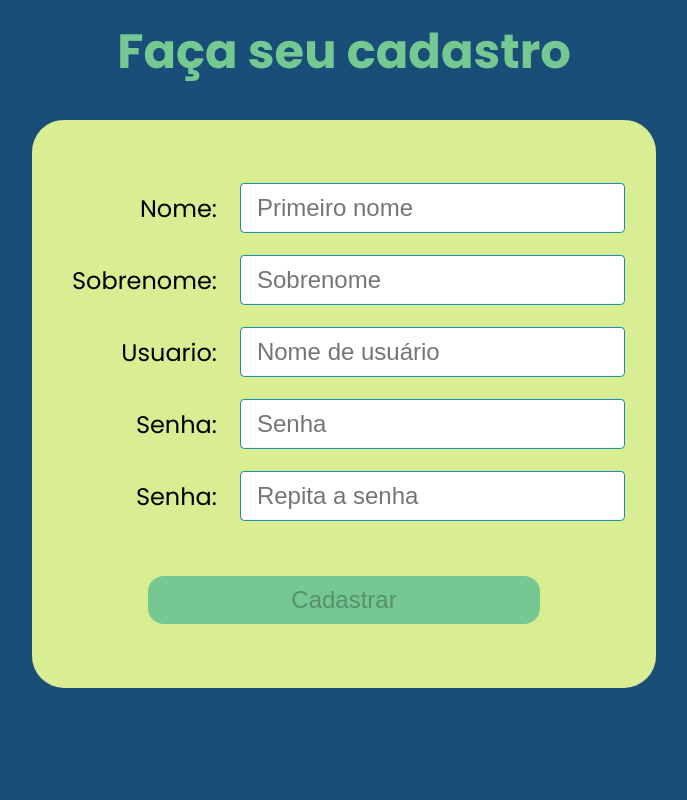
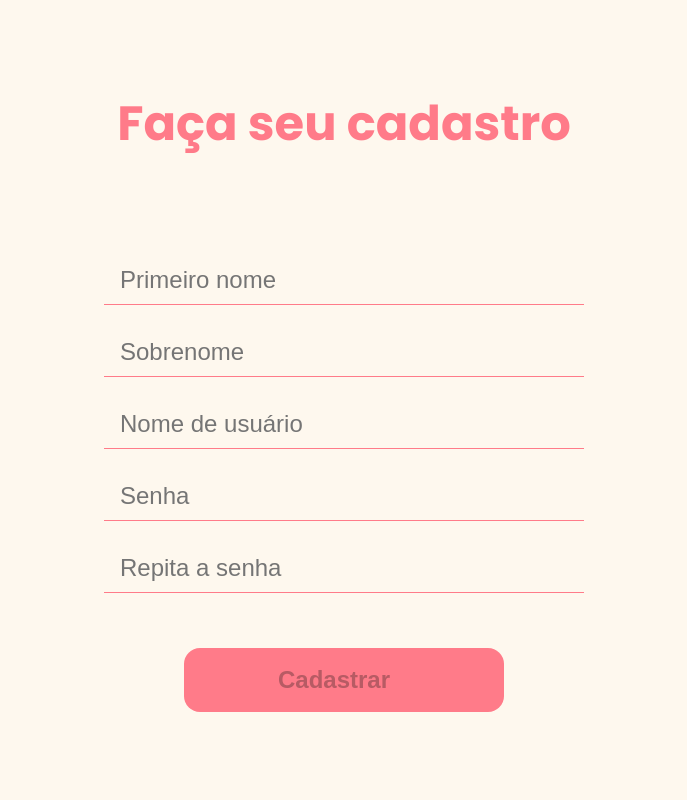
Before and after one commit to shamior/orkut-2.0, a Flask app: page /cadastrar in a window 1280 px wide. Shown: the whole page, without its empty margins (296-983 px from the left). Run offline with Flask 3, Linux system fonts and the light colour scheme; some libraries are stand-ins or nearby versions.

Commit message:
changed /cadastrar styling

```diff
--- a/static/css/cadastrar.css
+++ b/static/css/cadastrar.css
@@ -1,49 +1,51 @@
 :root{
     font-family: 'Poppins';
+    --title: #FF7B89;
+    --body: #fef8ee
 }
 
+
+
+/* #76c893 */
 body{
-    background-color: #184e77;
+    background-color: var(--body)
 }
 
 main{
-    position: absolute;
-    top: 40%;
-    left: 50%;
-    transform: translate(-50%, -50%);
+    display: flex;
+    flex-direction: column;
+    align-items: center;
 }
 
 h1{
-    text-align: center;
-    font-size: 3rem;
-    margin-top: 5rem;
-    color: #76c893;
+    font-size: 48px;
+    margin-top: 80px;
+    color: var(--title)
 }
 
 form{
-    display: grid;
-    grid-template-columns: auto 1fr;
-    gap: 1.5rem;
-    width: 35rem;
-    background-color: #d9ed92;
-    padding: 4rem 2rem;
-    border-radius: 2rem;
+    display: flex;
+    flex-direction: column;
+    align-items: center;
+    gap: 24px;
+    padding: 64px 32px;
+    border-radius: 32px;
 }
 
 
 form input{
     border: none;
     outline: none;
-    height: 2.5rem;
-    font-size: 1.5rem;
-    padding: 1.5rem 1rem;
+    height: 40px;
+    font-size: 24px;
+    padding: 24px 1rem;
     width: 100%;
 }
 
 form label{
     align-self: center;
-    padding-left: .5rem;
-    font-size: 1.5rem;
+    padding-left: 8px;
+    font-size: 24px;
     justify-self: flex-end;
     user-select: none;
 }
@@ -51,39 +53,64 @@ form label{
 form button{
     background: none;
     border: none;
-    background-color: #76c893;
+    background-color: var(--title);
     grid-column: span 2;
-    height: 3rem;
-    margin-top: 2rem;
-    font-size: 1.5rem;
-    border-radius: 1rem;
-    transition: 300ms;
-    width: 70%;
-    justify-self: center;
+    height: 64px;
+    margin-top: 32px;
+    font-size: 24px;
+    font-weight: 700;
+    border-radius: 16px;
+    transition: 200ms;
+    width: 320px;
+    display: flex;
+    align-items: center;
+    justify-content: center;
+    gap: 20px;
 }
+
+form button > i{
+    font-size: 28px;
+}
+
+
+
+
+form button:enabled{
+    color: var(--body);
+}
+
 
 form button:hover:enabled{
     cursor: pointer;
-    background-color: #168aad;
-    color: white;
+    background-color: hsl(354, 100%, 68%);
+    color: var(--body);
 }
 
 form button:active:enabled{
-    background-color: #184e77;
+    background-color: hsl(354, 90%, 60%);;
 }
 
 
 .input-field{
-    background-color: white;
-    border-radius: .2rem;
-    outline: #168aad solid .1rem;
-    height: 3rem;
+    border-bottom: var(--title) solid 1px;
+    margin-bottom: -1px;
+    height: 48px;
 }
 
 .input-field:has(*:focus),
 .input-field:focus{
-    outline: #168aad solid .18rem;
+    border-bottom: var(--title) solid 3px;
+    margin-bottom: -3px;
 }
+
+
+
+.input-field, input{
+    background-color: var(--body);
+    width: 480px;
+}
+
+
 
 .pass-field, .user-field{
     overflow: hidden;
--- a/templates/cadastrar.html
+++ b/templates/cadastrar.html
@@ -7,29 +7,25 @@
         <link rel="shortcut icon" href="/static/img/logo.png" type="image/x-icon">
         <link rel="stylesheet" href="/static/css/cadastrar.css">
         <script src="https://unpkg.com/@phosphor-icons/web"></script>
+        <meta name="viewport" content="width=device-width">
         <title>Orkut 2.0 | Cadastro</title>
     </head>
     <body>
         <main>
             <h1>Faça seu cadastro</h1>
             <form method="POST">
-                <label for="name">Nome: </label>
                 <input class="input-field" placeholder="Primeiro nome" type="text" id="name" name="nome" required>
-                <label for="surname">Sobrenome: </label>
                 <input class="input-field" placeholder="Sobrenome" type="text" id="surname" name="sobrenome" required>
-                <label for="user">Usuario: </label>
                 <div class="input-field user-field">
                     <input placeholder="Nome de usuário" type="text" id="user" name="usuario" required>
                     <div class="icon"></div>
                 </div>
-                <label for="password">Senha: </label>
                 <div class="pass-field input-field">
                     <input class="pass" placeholder="Senha" type="password" id="password" name="senha" required>
                     <div class="toggle-password">
                         <i class="ph ph-eye"></i>
                     </div>
                 </div>
-                <label for="repeat-password">Senha: </label>
                 <div class="pass-field input-field">
                     <input class="pass" placeholder="Repita a senha" type="password" id="repeat-password" required>
                     <div class="toggle-password">
@@ -37,7 +33,10 @@
                     </div>
                 </div>
 
-                <button>Cadastrar</button>
+                <button>
+                    <p>Cadastrar</p>
+                    <i class="ph-bold ph-user-plus"></i>
+                </button>
             </form>
         </main>
         <script src="/static/scripts/cadastrar.js"></script>
```
Also changed, not shown: other parts of static/css/cadastrar.css (+28 -33 lines), static/scripts/cadastrar.js (+36 -33 lines).
